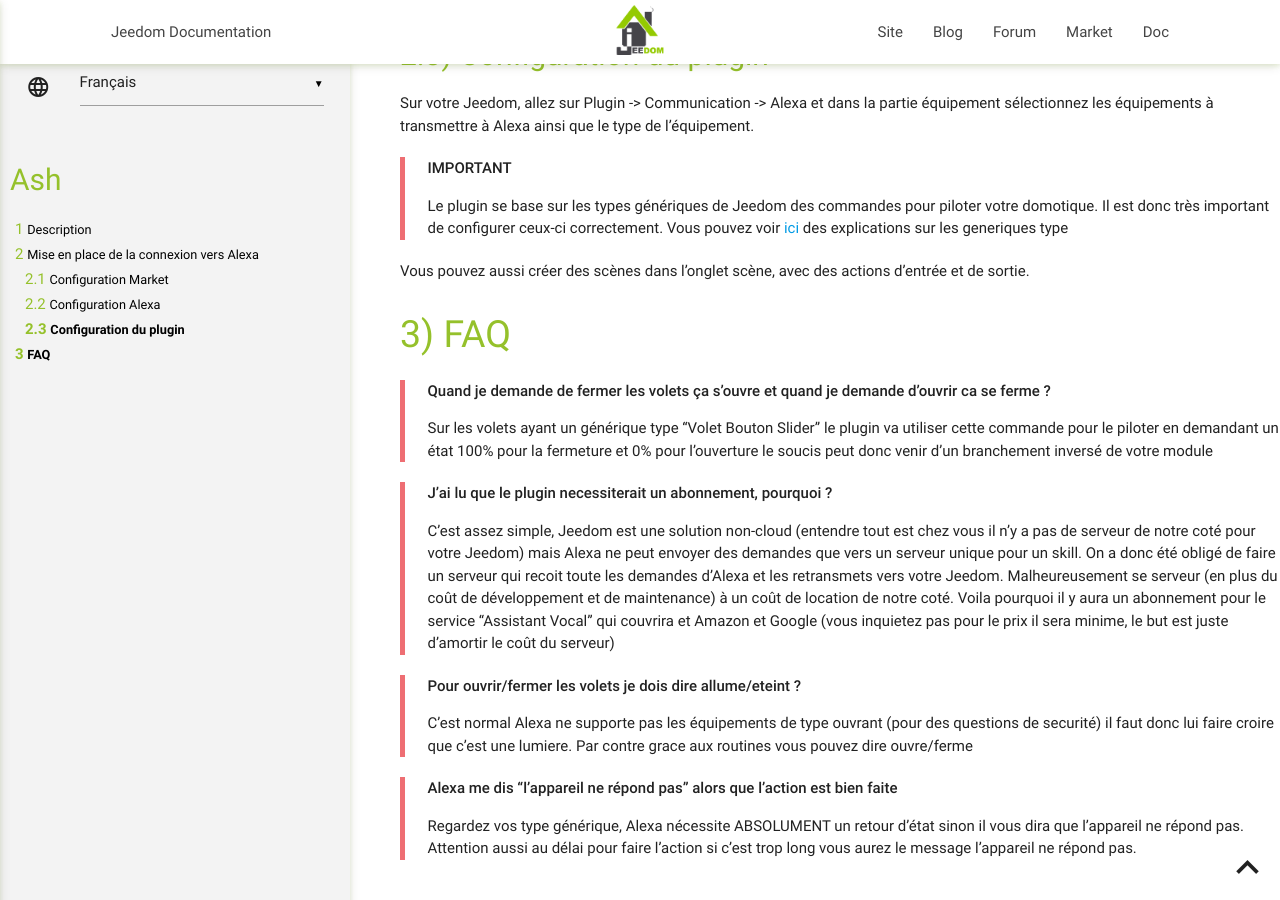
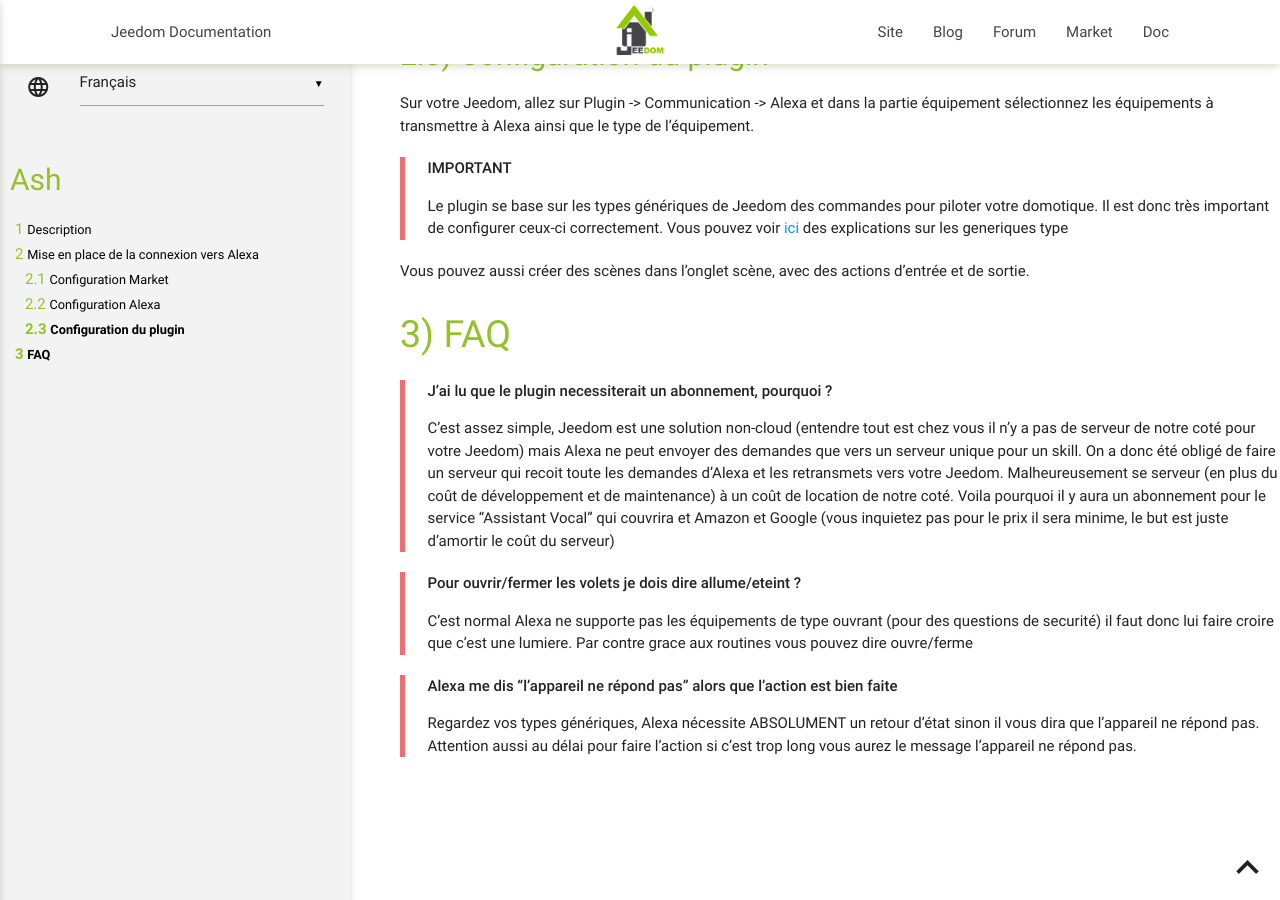
Before and after one commit to jeedom/plugin-ash, a Jekyll site: the page built from docs/fr_FR/index.md, in a window 1280 px wide and 900 px high, scrolled down 1011 px. Built offline with Jekyll 4.4.1, drawn with Linux system fonts in a browser that asks for light colours; our own code applies the rules of GitHub Pages for plain Markdown files.

Commit message:
Update index.md

```diff
--- a/docs/fr_FR/index.md
+++ b/docs/fr_FR/index.md
@@ -45,10 +45,6 @@ Vous pouvez aussi créer des scènes dans l'onglet scène, avec des actions d'en
 
 # FAQ
 
->**Quand je demande de fermer les volets ça s'ouvre et quand je demande d'ouvrir ca se ferme ?**
->
-> Sur les volets ayant un générique type "Volet Bouton Slider" le plugin va utiliser cette commande pour le piloter en demandant un état 100% pour la fermeture et 0% pour l'ouverture le soucis peut donc venir d'un branchement inversé de votre module
-
 >**J'ai lu que le plugin necessiterait un abonnement, pourquoi ?**
 >
 > C'est assez simple, Jeedom est une solution non-cloud (entendre tout est chez vous il n'y a pas de serveur de notre coté pour votre Jeedom) mais Alexa ne peut envoyer des demandes que vers un serveur unique pour un skill. On a donc été obligé de faire un serveur qui recoit toute les demandes d'Alexa et les retransmets vers votre Jeedom. Malheureusement se serveur (en plus du coût de développement et de maintenance) à un coût de location de notre coté. Voila pourquoi il y aura un abonnement pour le service "Assistant Vocal" qui couvrira et Amazon et Google (vous inquietez pas pour le prix il sera minime, le but est juste d'amortir le coût du serveur)
@@ -59,4 +55,4 @@ Vous pouvez aussi créer des scènes dans l'onglet scène, avec des actions d'en
 
 >**Alexa me dis "l'appareil ne répond pas" alors que l'action est bien faite**
 >
-> Regardez vos type générique, Alexa nécessite ABSOLUMENT un retour d'état sinon il vous dira que l'appareil ne répond pas. Attention aussi au délai pour faire l'action si c'est trop long vous aurez le message l'appareil ne répond pas.
+> Regardez vos types génériques, Alexa nécessite ABSOLUMENT un retour d'état sinon il vous dira que l'appareil ne répond pas. Attention aussi au délai pour faire l'action si c'est trop long vous aurez le message l'appareil ne répond pas.
```
